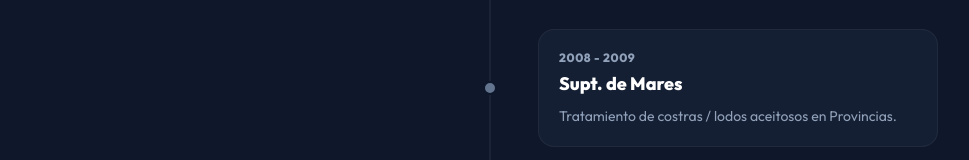
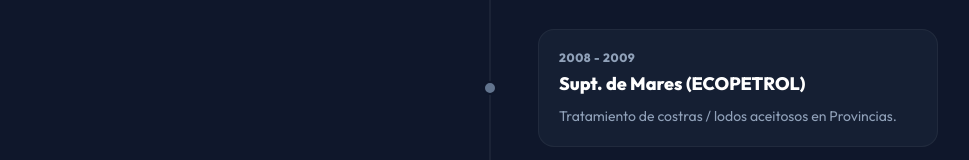
Before and after one commit to Alvarog0218/triton-inversionista, a website built with Vite: page index.html in a window 1280 px wide. Shown: the part 3356-3516 px from the top of the page, without its empty margins (150-1119 px from the left). Built offline with nearby package versions, Linux system fonts and the light colour scheme.

Commit message:
Update Supt. de Mares title with (ECOPETROL)

```diff
--- a/index.html
+++ b/index.html
@@ -336,7 +336,7 @@
           <div class="w-full md:w-1/2 pl-12 md:pl-12 md:pr-0 text-left">
             <div class="bg-slate-800/50 p-5 rounded-2xl border border-white/5 hover:border-white/20 transition-all duration-300">
               <span class="text-slate-400 font-bold text-xs tracking-wider uppercase mb-1 block">2008 - 2009</span>
-              <h4 class="text-lg font-bold text-white mb-2">Supt. de Mares</h4>
+              <h4 class="text-lg font-bold text-white mb-2">Supt. de Mares (ECOPETROL)</h4>
               <p class="text-slate-400 text-sm">Tratamiento de costras / lodos aceitosos en Provincias.</p>
             </div>
           </div>
```
